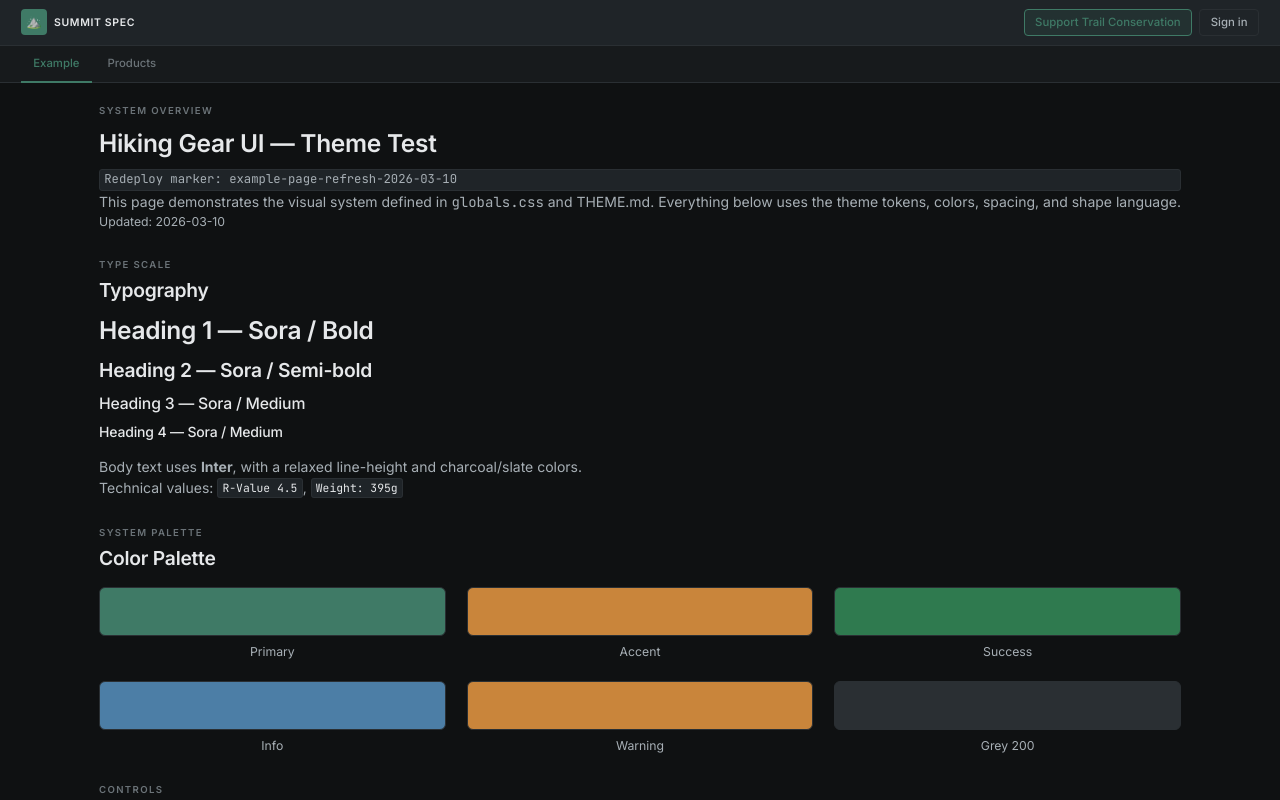
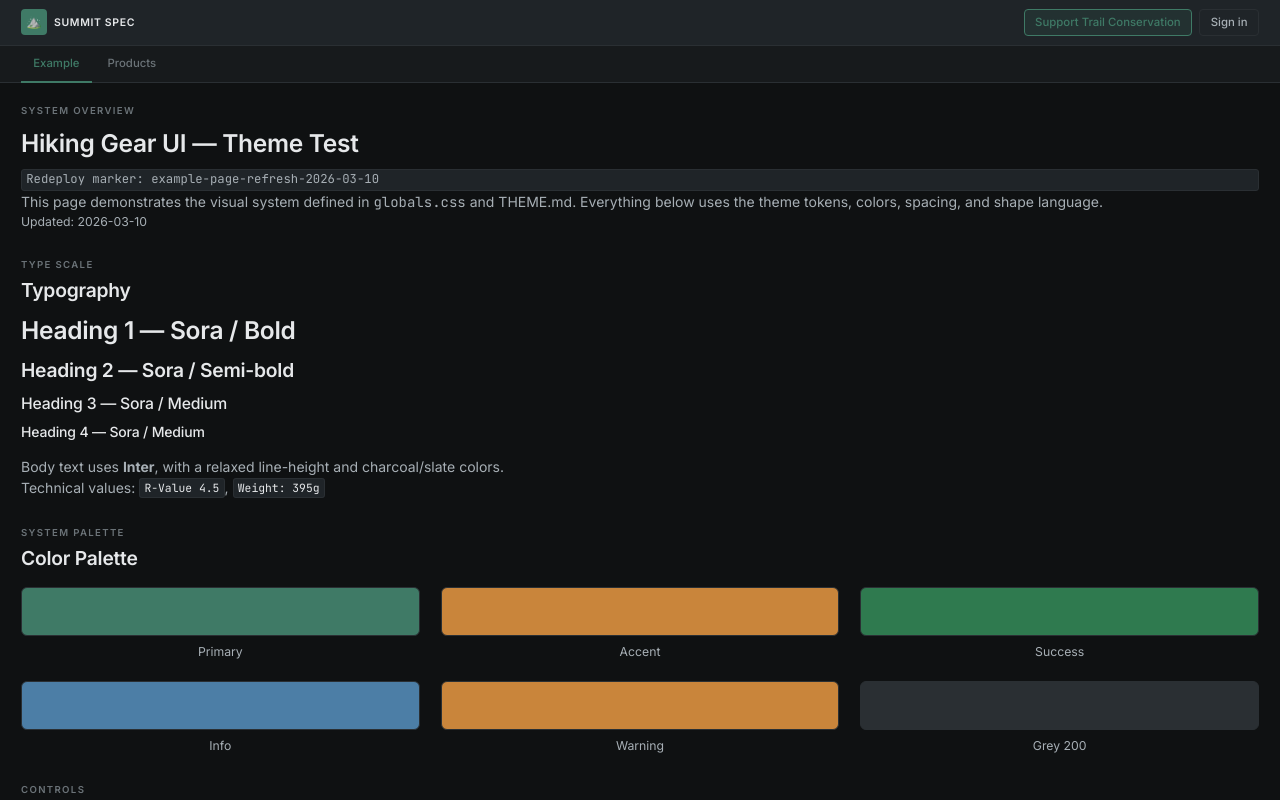
Before and after one commit to simontarrant/summit_spec, a Next.js app in the folder apps/web/: page /example in a window 1280 px wide. Shown: the top 800 px of the page. Built offline with nearby package versions, Linux system fonts and the light colour scheme; no server answers.

Commit message:
feat: left align product table

```diff
--- a/apps/web/src/app/globals.css
+++ b/apps/web/src/app/globals.css
@@ -228,10 +228,10 @@
     border-bottom-color: var(--color-accent-alpine);
   }
 
-  /* Content container */
+  /* Content container — left-pinned so the left edge never shifts */
   .ui-content-container {
     max-width: 1400px;
-    margin: 0 auto;
+    margin: 0;
     padding: 0 1.5rem;
   }
 
```
